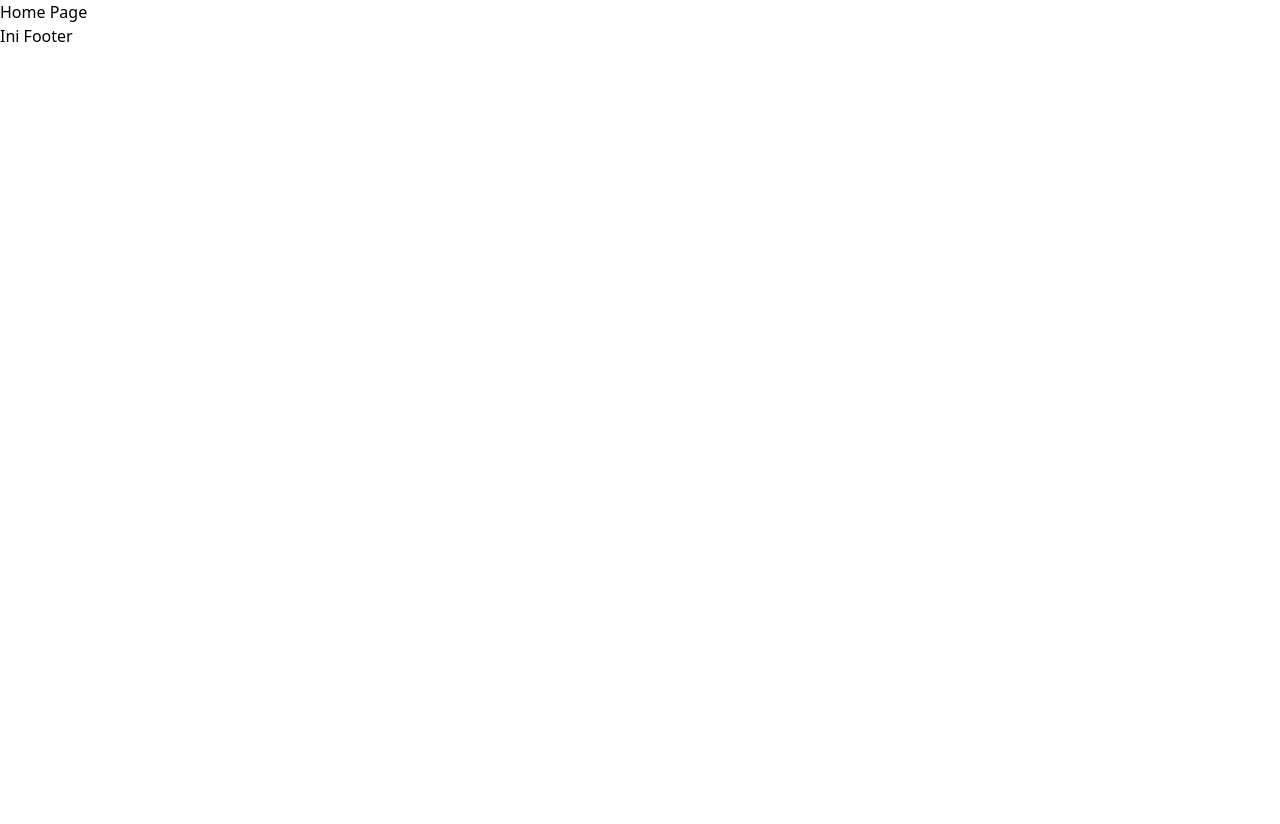
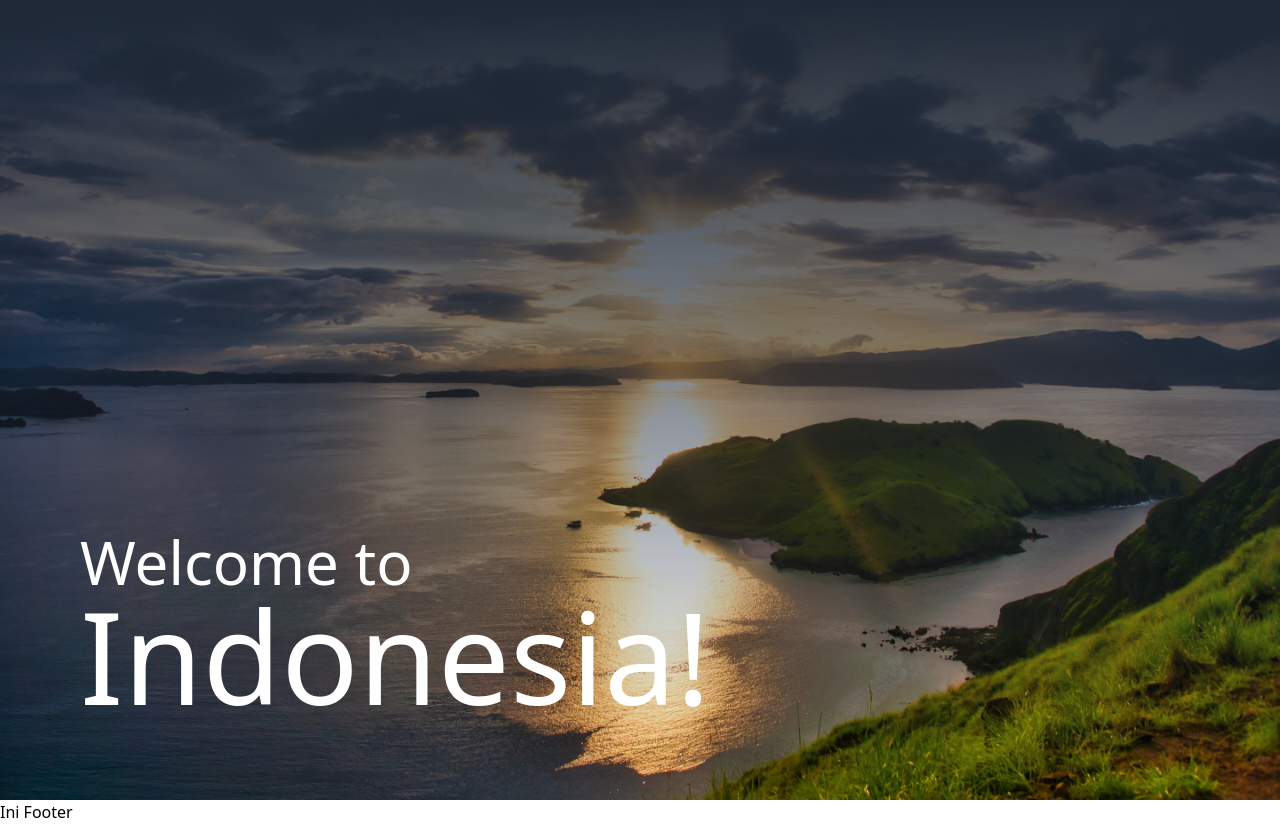
Before and after one commit to anhzf/awesome-hotel-website, a React (Create React App) app: page / in a window 1280 px wide. Before the commit the page ends 800 px from the top, so only its background shows below. Built offline with nearby package versions, Linux system fonts and the light colour scheme.

Commit message:
feat: :construction: work on header section

```diff
--- a/src/App.js
+++ b/src/App.js
@@ -9,13 +9,11 @@ function App() {
   return (
     <div className="App min-h-screen">
       <Router>
-        <main>
           <Switch>
             <Route exact path="/">
               <MainLayout />
             </Route>
           </Switch>
-        </main>
       </Router>
     </div>
   );
--- /dev/null
+++ b/src/components/Header.js
@@ -0,0 +1,31 @@
+import React from 'react';
+import { mergeClass } from '../utils';
+import landingPageImg from '../assets/landing-page-hero.png';
+
+const C = {
+    container: 'h-screen',
+
+    __background: 'relative w-full h-full',
+    __background__img: 'w-full h-full',
+    __background__overlay: 'absolute top-0 left-0 w-full h-full bg-gradient-to-b from-gray-800',
+    __backgroundContent: 'absolute top-0 left-0 w-full h-full p-20 flex flex-col justify-end',
+
+    title: 'text-white font-medium',
+    title1: 'text-6xl ',
+    title2: 'text-9xl ',
+}
+
+export default function Header() {
+    return (<>
+        <header className={C.container}>
+            <div className={C.__background}>
+                <img src={landingPageImg} className={C.__background__img} alt="beautiful indonesia" />
+                <div className={C.__background__overlay}></div>
+                <div className={C.__backgroundContent}>
+                    <h2 className={mergeClass(C.title, C.title1)}>Welcome to </h2>
+                    <h1 className={mergeClass(C.title, C.title2)}>Indonesia!</h1>
+                </div>
+            </div>
+        </header>
+    </>)
+}
--- a/src/pages/HomePage.js
+++ b/src/pages/HomePage.js
@@ -1,7 +1,9 @@
 import React from 'react';
+import Header from '../components/Header';
 
 export default function HomePage() {
-    return (
-        <h1>Home Page</h1>
-    )
+    return (<>
+        <Header />
+        <main></main>
+    </>)
 }
```
Also changed, not shown: src/assets/landing-page-hero.png (added).
